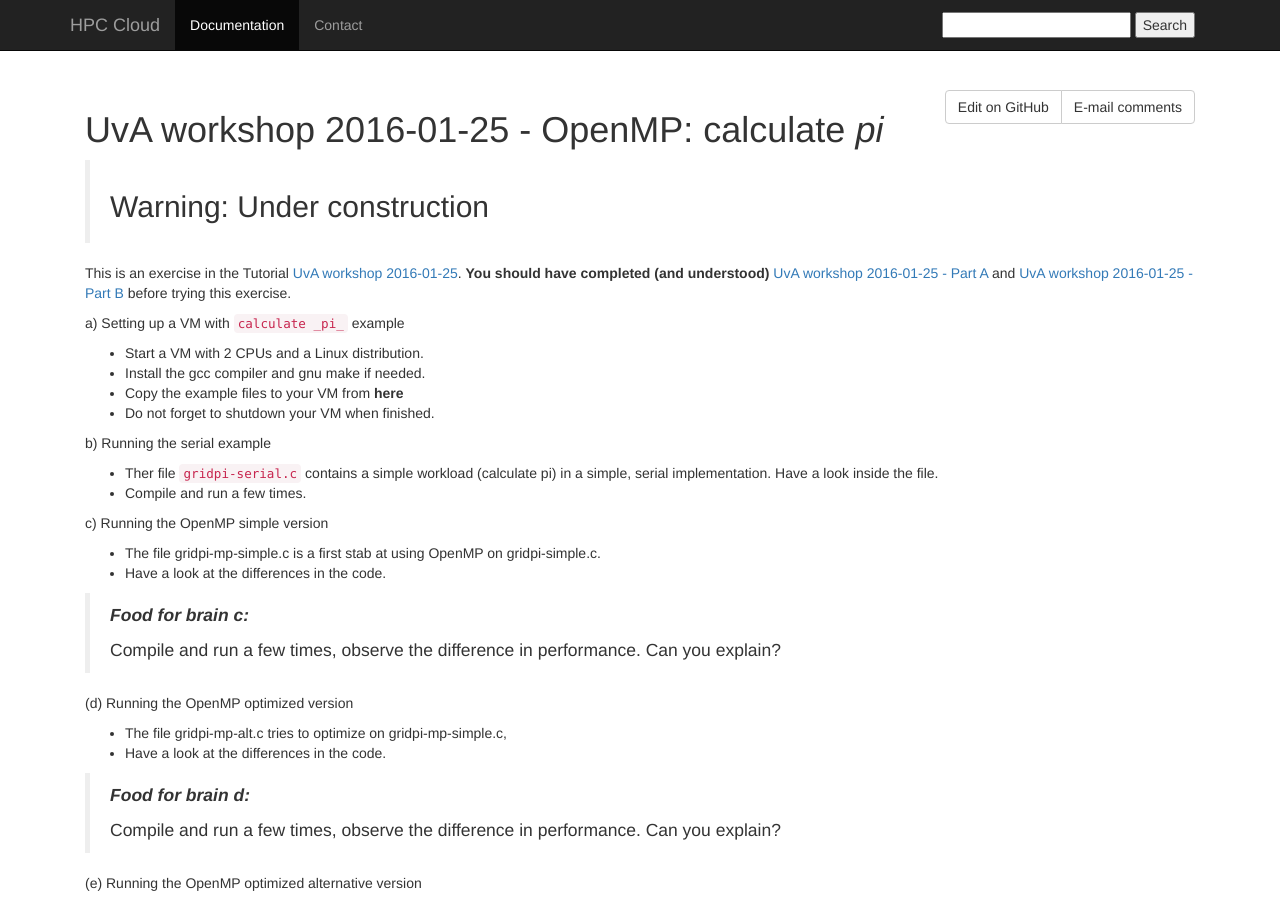
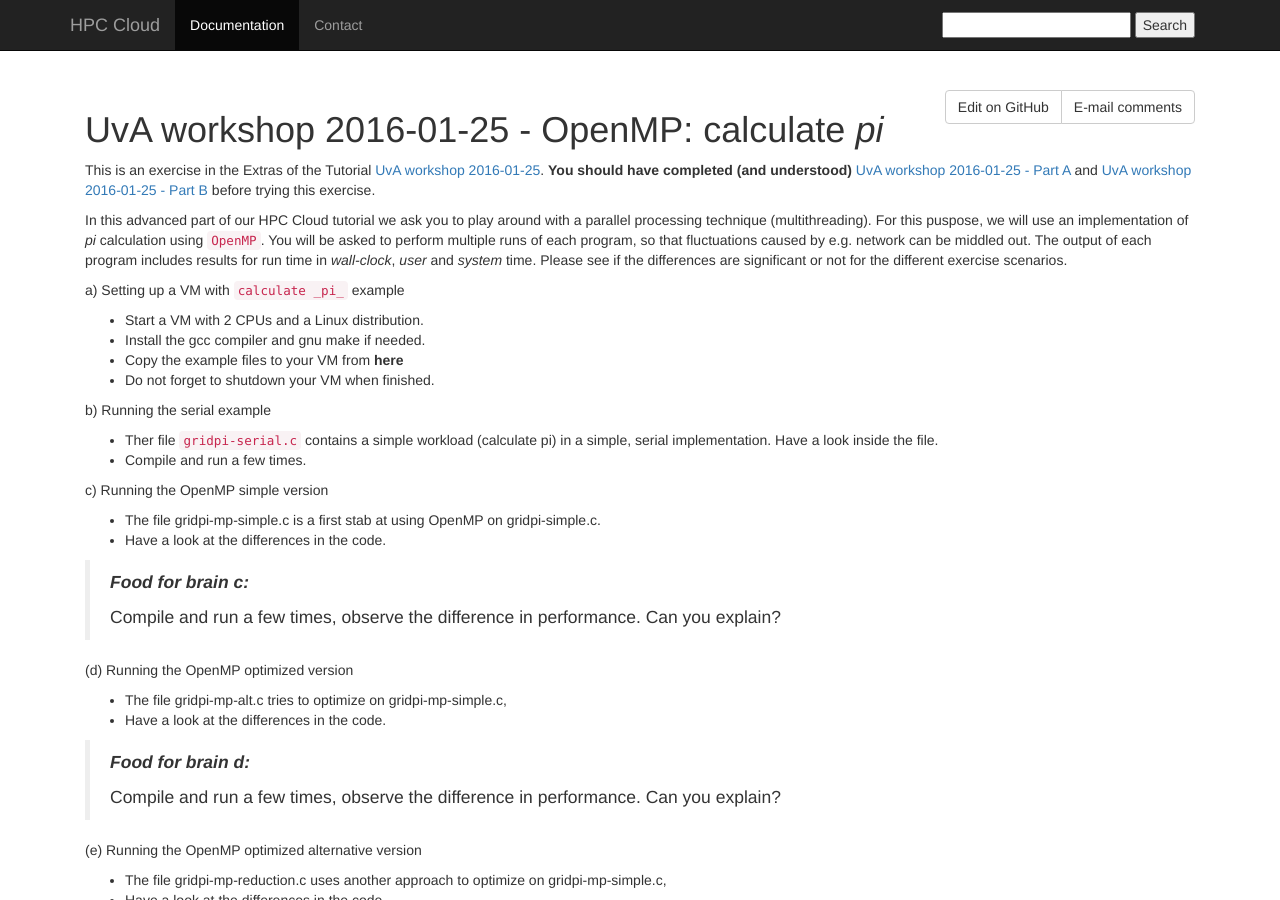
Before and after one commit to sara-nl/clouddocs, a Jekyll site: the page built from UvAworkshop-2016-01-25/UvAworkshop-2016-01-25-OpenMP.markdown, in a window 1280 px wide and 900 px high. Built offline with Jekyll 4.4.1, drawn with Linux system fonts in a browser that asks for light colours; nearby versions of some CDN libraries.

Commit message:
Update UvAworkshop-2016-01-25-OpenMP.markdown

```diff
--- a/UvAworkshop-2016-01-25/UvAworkshop-2016-01-25-OpenMP.markdown
+++ b/UvAworkshop-2016-01-25/UvAworkshop-2016-01-25-OpenMP.markdown
@@ -4,11 +4,10 @@
 
 # UvA workshop 2016-01-25 - OpenMP: calculate _pi_
 
-> ## Warning: Under construction
-
-This is an exercise in the Tutorial [UvA workshop 2016-01-25](UvAworkshop-2016-01-25).
+This is an exercise in the Extras of the Tutorial [UvA workshop 2016-01-25](UvAworkshop-2016-01-25).
 **You should have completed (and understood)** [UvA workshop 2016-01-25 - Part A](UvAworkshop-2016-01-25-partA) and [UvA workshop 2016-01-25 - Part B](UvAworkshop-2016-01-25-partB) before trying this exercise.
 
+In this advanced part of our HPC Cloud tutorial we ask you to play around with a parallel processing technique (multithreading). For this puspose, we will use an implementation of _pi_ calculation using `OpenMP`. You will be asked to perform multiple runs of each program, so that fluctuations caused by e.g. network can be middled out. The output of each program includes results for run time in _wall-clock_, _user_ and _system_ time. Please see if the differences are significant or not for the different exercise scenarios.
 
 a) Setting up a VM with `calculate _pi_` example
 
```
